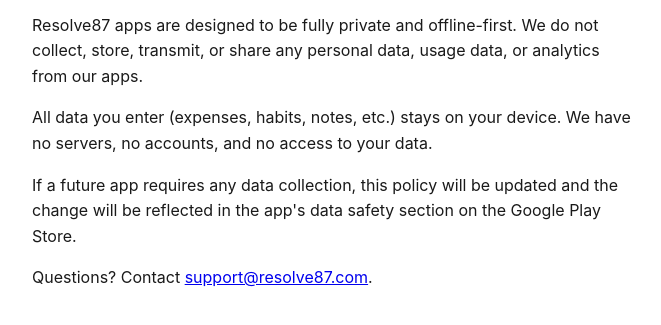
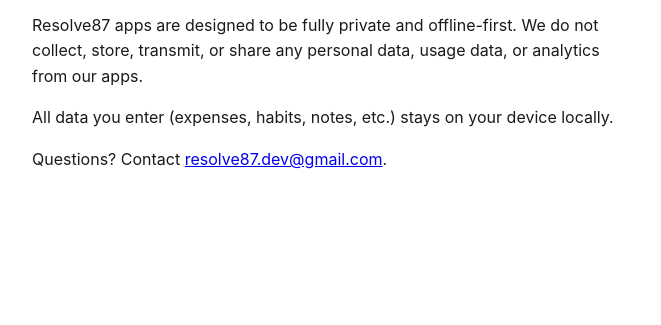
Before and after one commit to Messier87/resolve87-site, a plain HTML site: page privacy.html in a window 1280 px wide. Shown: the part 167-492 px from the top of the page, without its empty margins (308-969 px from the left). Drawn offline with Linux system fonts and the light colour scheme.

Commit message:
Update the email address

```diff
--- a/privacy.html
+++ b/privacy.html
@@ -17,10 +17,10 @@
      We do not collect, store, transmit, or share any personal data,
      usage data, or analytics from our apps.</p>
   <p>All data you enter (expenses, habits, notes, etc.) stays on your
-     device. We have no servers, no accounts, and no access to your data.</p>
-  <p>If a future app requires any data collection, this policy will be
+     device locally.</p>
+  <!--<p>If a future app requires any data collection, this policy will be
      updated and the change will be reflected in the app's data safety
-     section on the Google Play Store.</p>
-  <p>Questions? Contact <a href="mailto:support@resolve87.com">support@resolve87.com</a>.</p>
+     section on the Google Play Store.</p> -->
+  <p>Questions? Contact <a href="mailto:resolve87.dev@gmail.com">resolve87.dev@gmail.com</a>.</p>
 </body>
 </html>
```
Also changed, not shown: index.html (+1 -1 lines).
